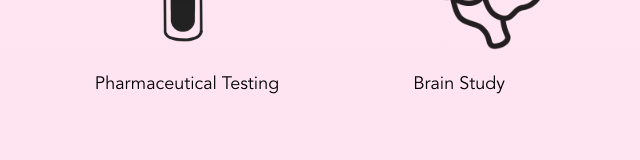
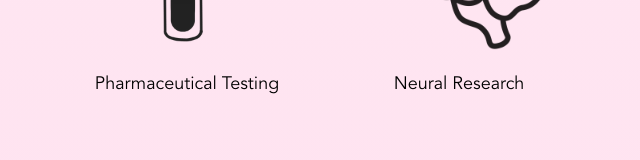
Before and after one commit to jonahwei19/pink-inference-website, a Next.js app: page / in a window 1280 px wide. Shown: the part 2706-2866 px from the top of the page, without its empty margins (317-957 px from the left). Built offline with nearby package versions, Linux system fonts and the light colour scheme.

Commit message:
changed brain study to neural research

```diff
--- a/app/page.tsx
+++ b/app/page.tsx
@@ -243,7 +243,7 @@ export default function Home() {
                     alt='brain study'
                   />
                 </div>
-                <p>Brain Study</p>
+                <p>Neural Research</p>
               </div>
             </div>
 
```
